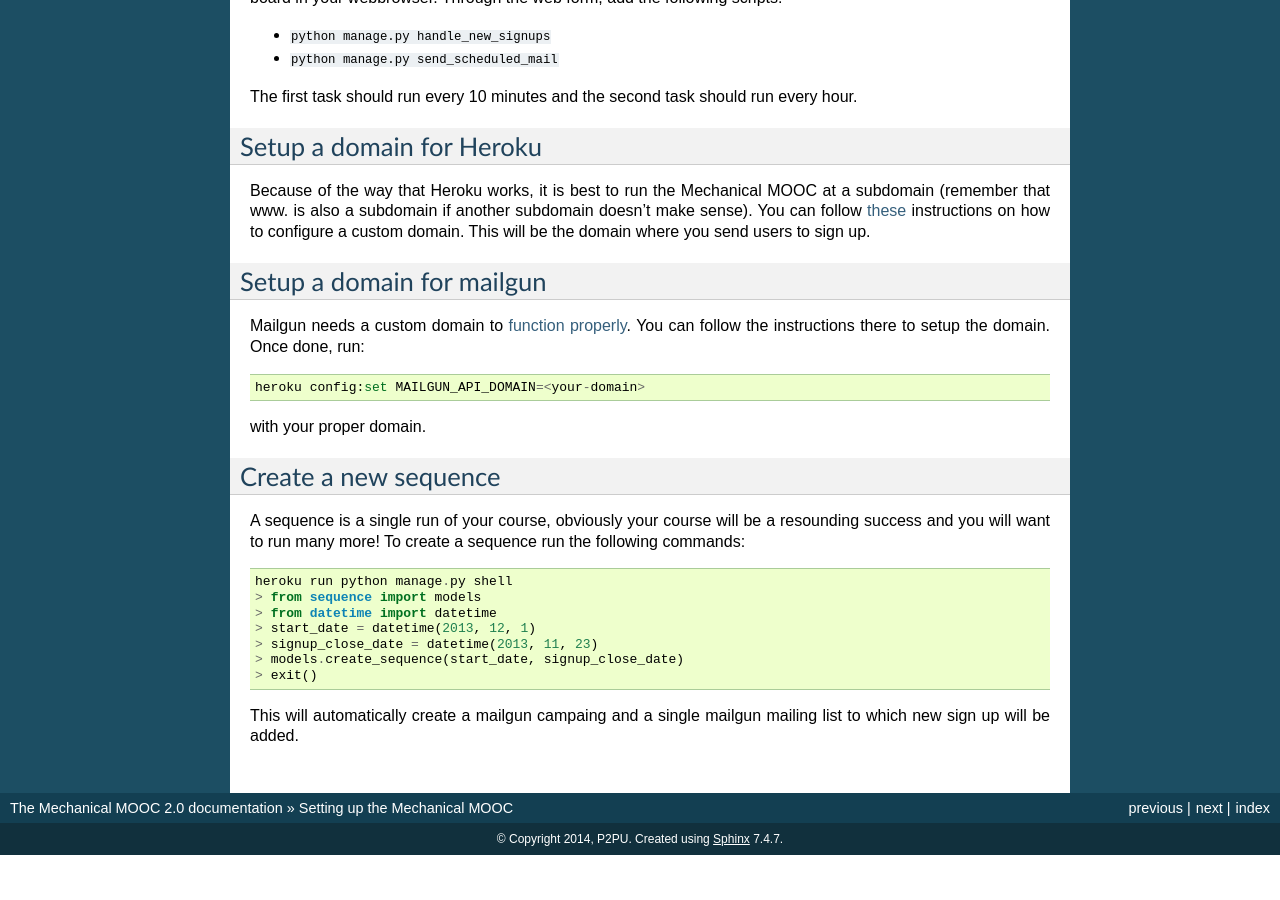
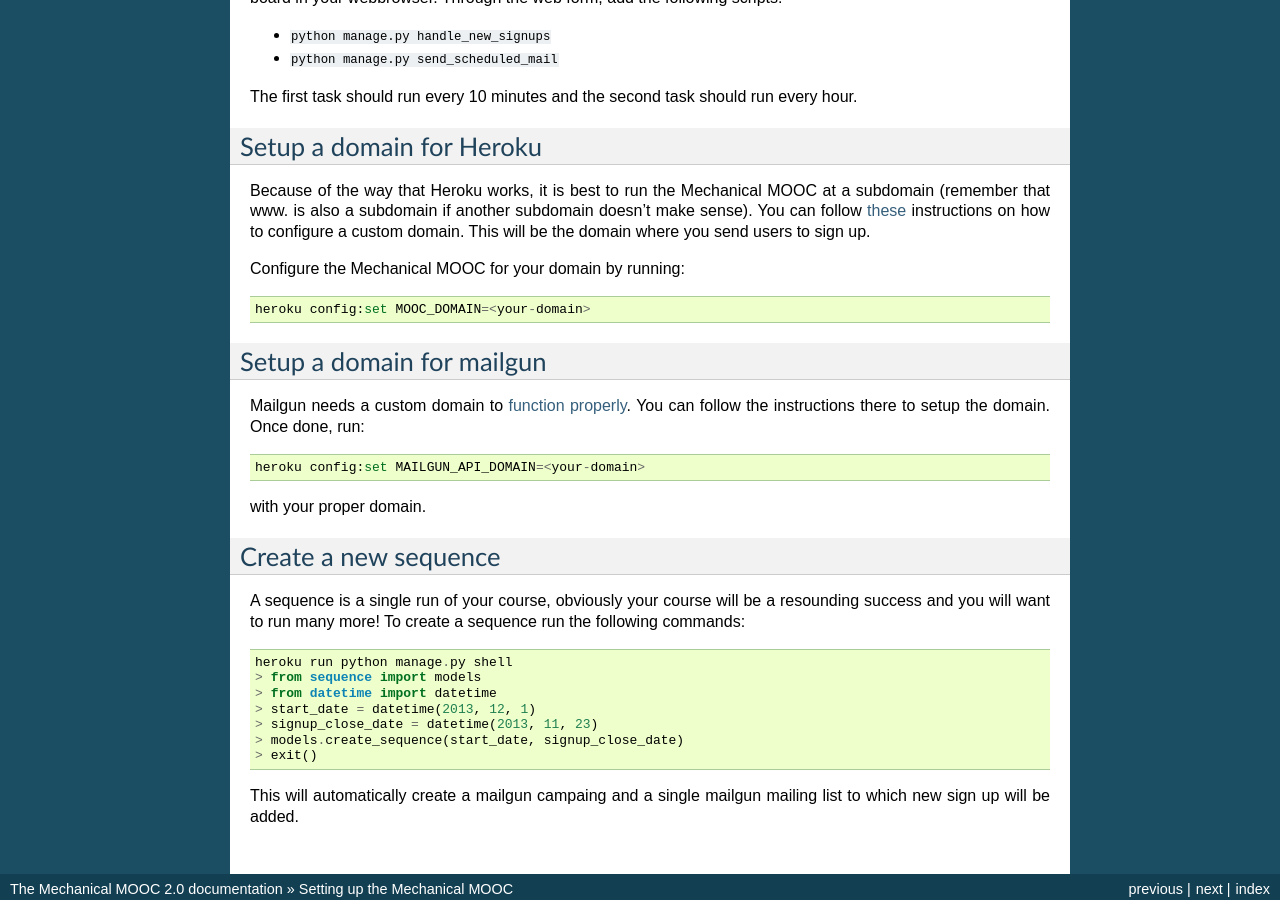
Before and after one commit to p2pu/mechanical-mooc, a Sphinx documentation site: the page built from docs/setup.rst, in a window 1280 px wide and 900 px high, scrolled down 824 px. Built offline with Sphinx 7.4.7, drawn with Linux system fonts in a browser that asks for light colours; before the commit the page ends 1679 px from its top, so only the background shows below that.

Commit message:
update docs for setting custom domain

```diff
--- a/docs/setup.rst
+++ b/docs/setup.rst
@@ -44,6 +44,10 @@
 
 Because of the way that Heroku works, it is best to run the Mechanical MOOC at a subdomain (remember that www. is also a subdomain if another subdomain doesn't make sense). You can follow `these <https://devcenter.heroku.com/articles/custom-domains>`_ instructions on how to configure a custom domain. This will be the domain where you send users to sign up.
 
+Configure the Mechanical MOOC for your domain by running::
+
+    heroku config:set MOOC_DOMAIN=<your-domain>
+
 Setup a domain for mailgun
 --------------------------
 
```
